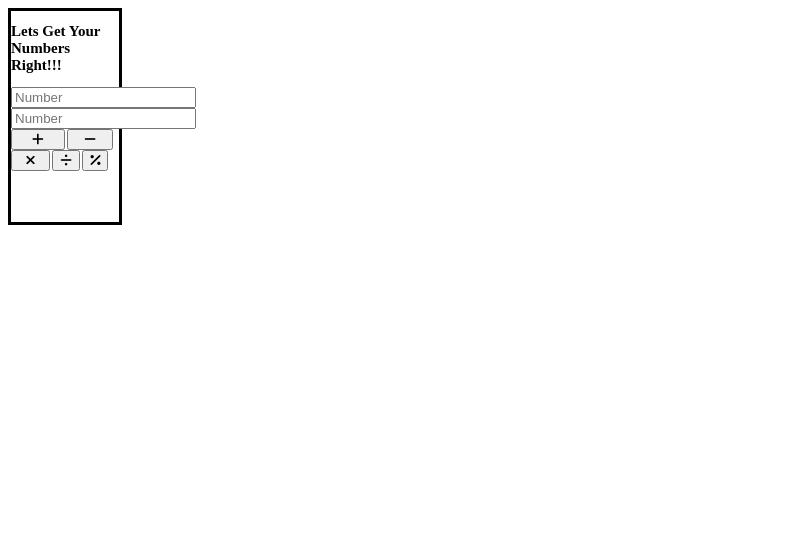
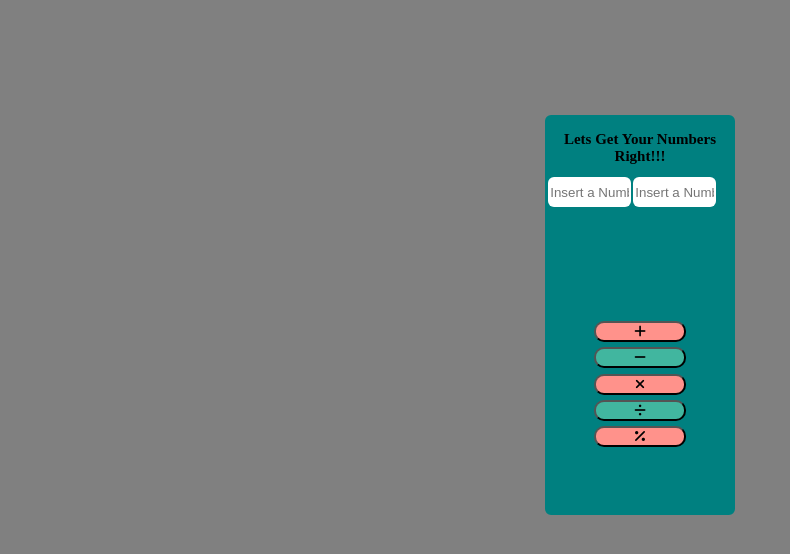
Before and after one commit to yorelisacodes/calculator, a plain HTML site: page calculator.html in a window 1280 px wide. Shown: the whole page, without its empty margins (0-790 px from the left). Drawn offline with Linux system fonts and the light colour scheme.

Commit message:
updated calculator

```diff
--- a/calculator.html
+++ b/calculator.html
@@ -9,20 +9,21 @@
   <title>Calculator</title>
 </head>
 <body>
+  <main class="container">
     <section class="minical">
       <h1>Lets Get Your Numbers Right!!! </h1>
-    <input type="numberOne" id="one" placeholder="Number">
-    <input type="numberTwo" id="two" placeholder="Number">
-
+      <input type="numberOne" id="one" placeholder="Insert a Number">
+      <input type="numberTwo" id="two" placeholder="Insert a Number">
+    </section>
+    <section class="button">
       <button id="add"><i class="fa-solid fa-plus"></i></button>
       <button id="subtract"><i class="fa-solid fa-minus"></i></button>
       <button id="multiply"><i class="fa-solid fa-xmark"></i></button>
       <button id="devide"><i class="fa-solid fa-divide"></i></button>
       <button id="percent"><i class="fa-solid fa-percent"></i></button>
-
       <h2></h2>
     </section>
-
+  </main>
   <script type="text/javascript" src="js/main.js"></script>
 </body>
 </html>
--- a/css/main.css
+++ b/css/main.css
@@ -1,28 +1,78 @@
 *{
   box-sizing: border-box;
 
+}
+body{
+  display: flex;
+  justify-content: center;
+  margin-top: 9%;
+  background-color: gray;
 }
 html{
   font-size: 62.5%;
 
 }
+
+.container{
+  width: 15%;
+  height: 50vh;
+  display: flex;
+  flex-direction: column;
+  border: 3px solid teal;
+  background-color: teal;
+  border-radius: 6px;
+}
+h1{
+  text-align: center;
+}
 .minical{
-  width: 9%;
-  height: 217px;
-  float: left;
-  border: 3px solid black;
+  height: 25vh;
+}
+#one{
+  width: 45%;
+  border-radius: 6px;
+  border: none;
+  height: 30px;
+}
+
+#two{
+  width: 45%;
+  border-radius: 6px;
+  border: none;
+  height: 30px;
+}
+.button{
+  display: flex;
+  justify-content: space-evenly;
+  height: 25vh;
+  align-items: center;
+  flex-direction: column;;
 }
 #add{
   width: 50%;
+  border-radius: 10px;
+  background-color: #ff928b;
+
 }
 #subtract{
-  width: 42%;
+  width: 50%;
+  border-radius: 10px;
+  background-color: #41b69f
 }
 #multiply{
-  width: 36%;
+  width: 50%;
+  border-radius: 10px;
+  background-color: #ff928b;
 }
-#divide{
-  width: 41%;
+#devide{
+  width: 50%;
+  border-radius: 10px;
+  background-color: #41b69f
+}
+#percent{
+  width: 50%;
+  border-radius: 10px;
+  background-color: #ff928b;
 }
 h2{
   font-size: 3.25rem;
```
Also changed, not shown: img/calc.jpg (added), img/math.webp (added), 1 other file. Lines whose indentation alone changed are shown as unchanged.
